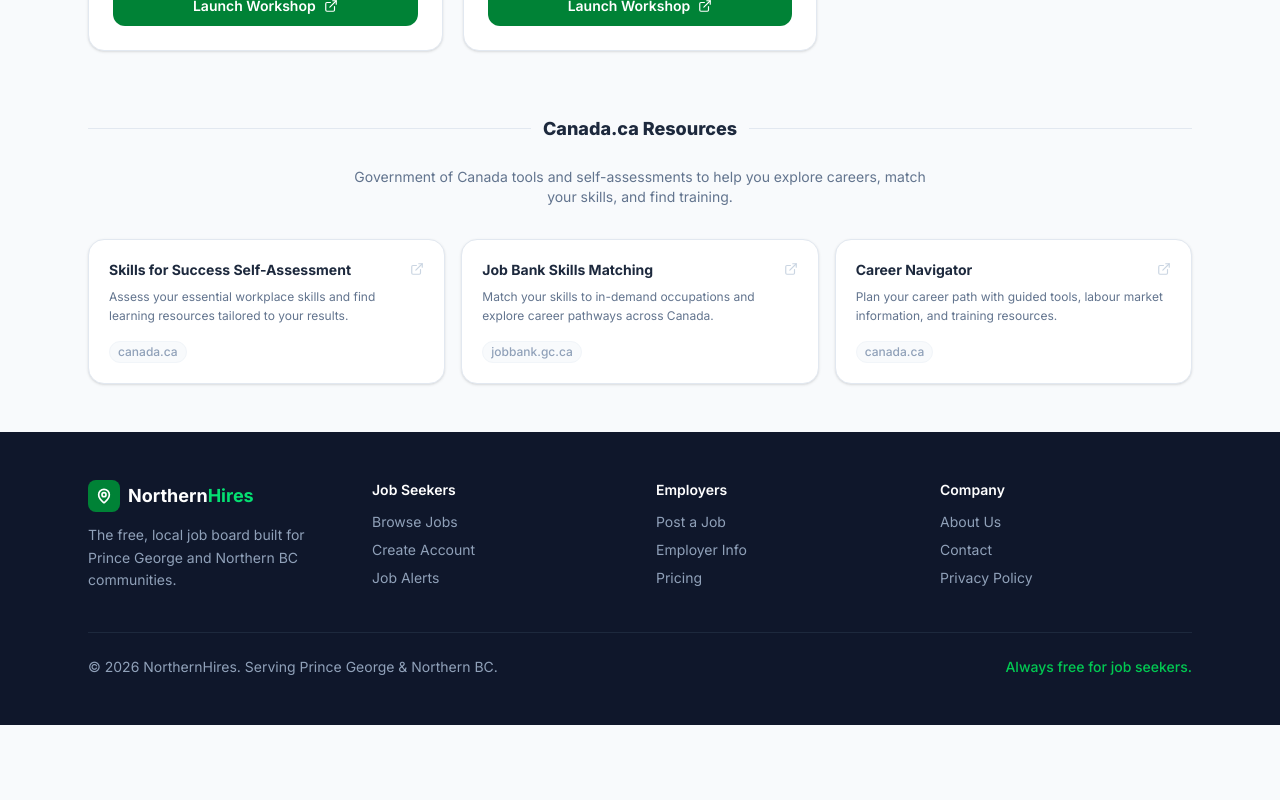
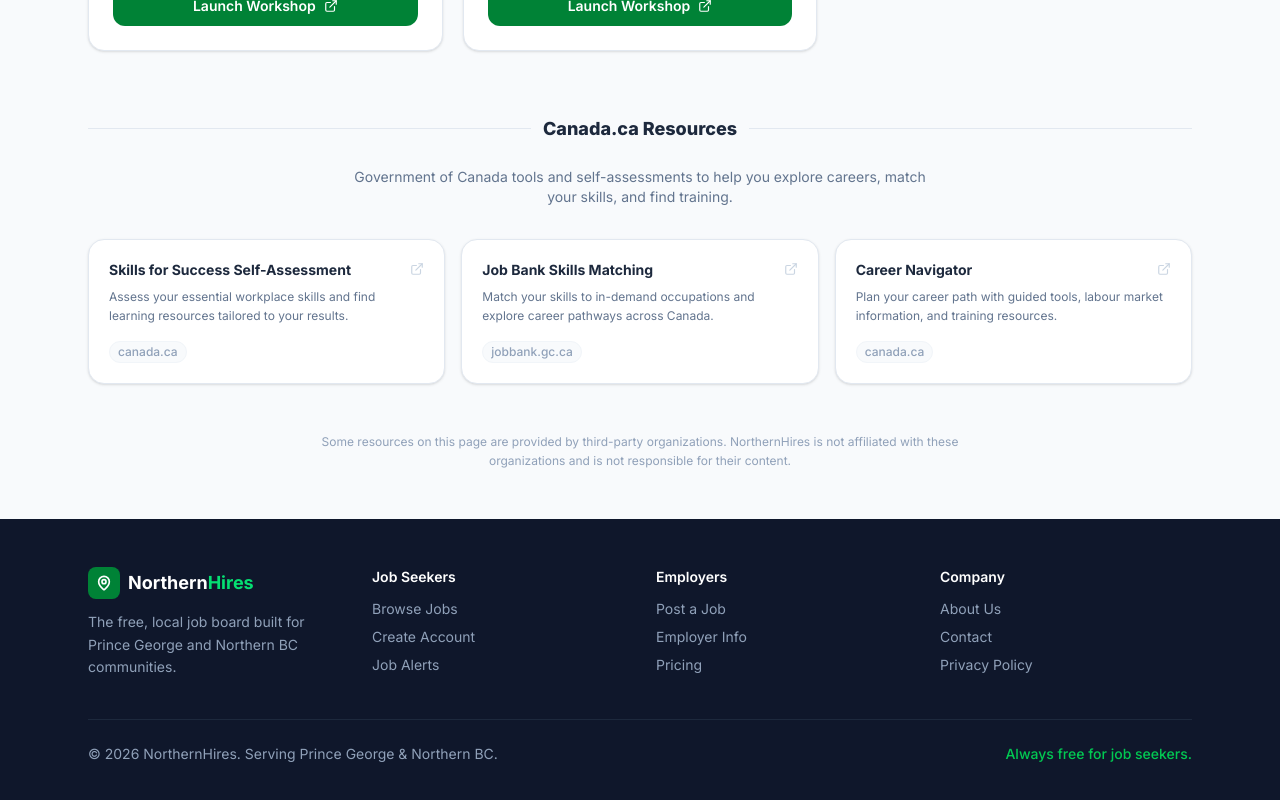
Before and after one commit to zakariaelsabeh1-lab/northernhires, a React (Vite) app: page /workshops in a window 1280 px wide. Shown: the part 1110-1910 px from the top of the page. Before the commit the page ends 1835 px from the top, so only its background shows below. Built offline with nearby package versions, Linux system fonts and the light colour scheme; no server answers.

Commit message:
Add third-party disclaimer to Workshops page

```diff
--- a/src/pages/WorkshopsPage.jsx
+++ b/src/pages/WorkshopsPage.jsx
@@ -139,6 +139,10 @@
             ))}
           </div>
         </div>
+
+        <p className="text-xs text-slate-400 text-center mt-12 max-w-2xl mx-auto leading-relaxed">
+          Some resources on this page are provided by third-party organizations. NorthernHires is not affiliated with these organizations and is not responsible for their content.
+        </p>
       </div>
     </div>
   )
```
